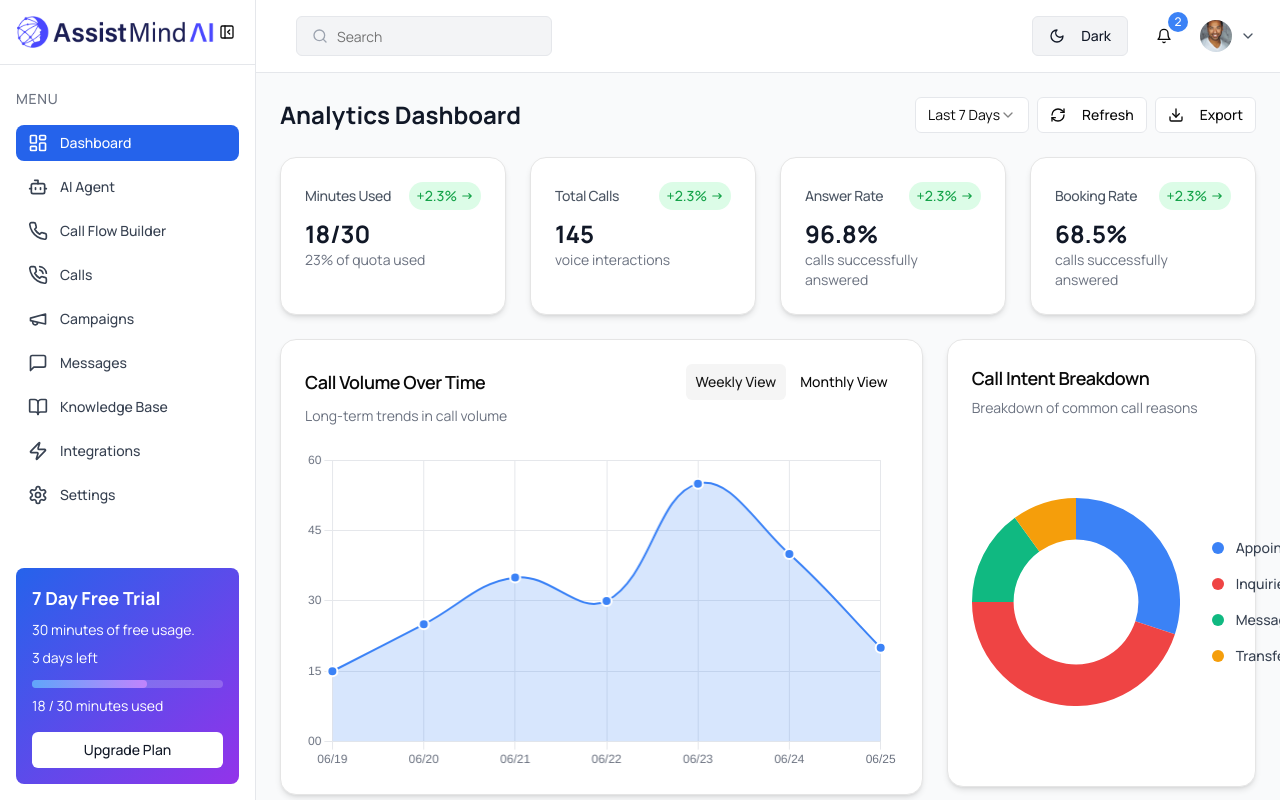
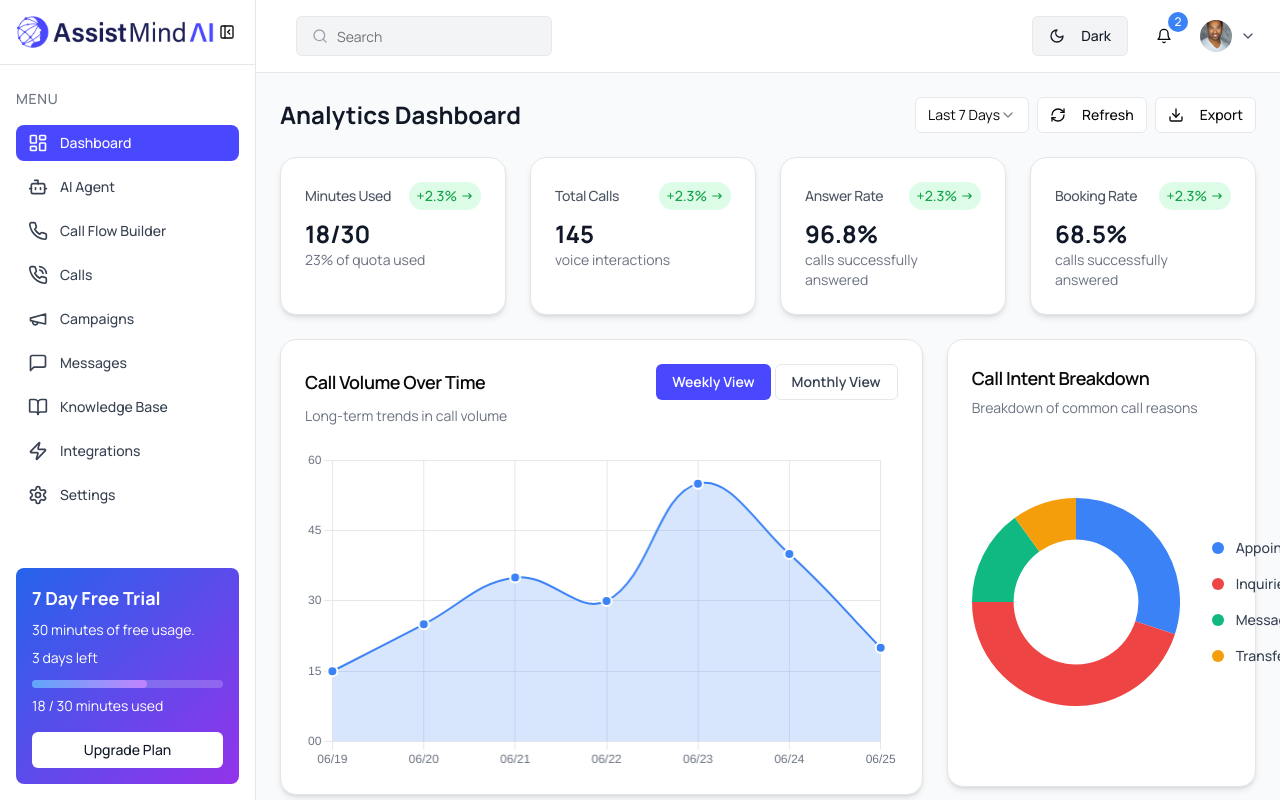
Before and after one commit to highgoal215/AssistMind_VoiceAgent_client, a Next.js app: page /dashboard in a window 1280 px wide. Built offline with nearby package versions, Linux system fonts and the light colour scheme.

Commit message:
feat:update_sidebar_color

```diff
--- a/app/dashboard/page.tsx
+++ b/app/dashboard/page.tsx
@@ -241,9 +241,21 @@ export default function DashboardPage() {
                   <CardHeader>
                     <div className="flex items-center justify-between">
                       <CardTitle className="text-lg font-semibold">Call Volume Over Time</CardTitle>
-                      <ToggleGroup type="single" value={callVolumeView} onValueChange={(value) => value && setCallVolumeView(value)}>
-                        <ToggleGroupItem value="weekly" size="sm">Weekly View</ToggleGroupItem>
-                        <ToggleGroupItem value="monthly" size="sm">Monthly View</ToggleGroupItem>
+                      <ToggleGroup type="single" value={callVolumeView} onValueChange={(value) => value && setCallVolumeView(value)} >
+                        <ToggleGroupItem
+                          value="weekly"
+                          size="sm"
+                          className="px-4 py-2 text-sm font-semibold rounded-md transition-all data-[state]:bg-[#4A48FF] data-[state=on]:text-white data-[state=off]:bg-white data-[state=off]:text-gray-700 data-[state=off]:border data-[state=off]:border-gray-200 hover:data-[state=off]:bg-gray-50"
+                        >
+                          Weekly View
+                        </ToggleGroupItem>
+                        <ToggleGroupItem
+                          value="monthly"
+                          size="sm"
+                          className="px-4 py-2 text-sm font-semibold rounded-md transition-all data-[state=on]:bg-[#4A48FF] data-[state=on]:text-white data-[state=off]:bg-white data-[state=off]:text-gray-700 data-[state=off]:border data-[state=off]:border-gray-200 hover:data-[state=off]:bg-gray-50"
+                        >
+                          Monthly View
+                        </ToggleGroupItem>
                       </ToggleGroup>
                     </div>
                     <p className="text-sm text-gray-500">Long-term trends in call volume</p>
--- a/components/dashboard/DashboardSidebar.tsx
+++ b/components/dashboard/DashboardSidebar.tsx
@@ -88,7 +88,7 @@ export default function DashboardSidebar({ isCollapsed, onToggle }: DashboardSid
                     className={cn(
                       "flex items-center space-x-3 px-3 py-2 rounded-lg text-sm font-medium transition-colors",
                       item.current
-                        ? "bg-blue-600 text-white"
+                        ? "bg-[#4A48FF] text-white"
                         : "text-gray-700 hover:bg-gray-100"
                     )}
                   >
```
